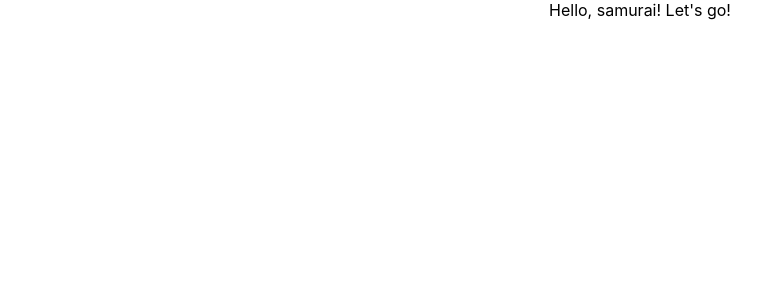
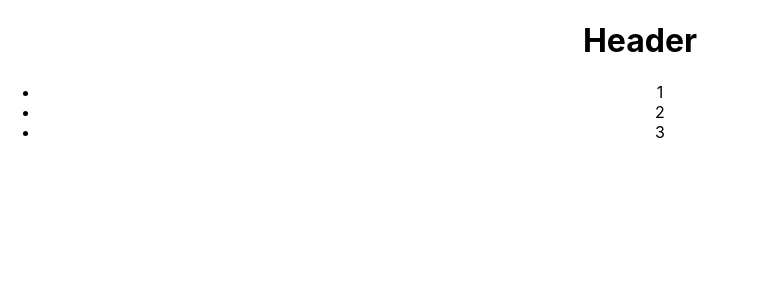
Before and after one commit to dariametelitsa/social-network, a React (Create React App) app: page / in a window 1280 px wide. Shown: the top 300 px of the page, without its empty margins (0-770 px from the left). Built offline with nearby package versions, Linux system fonts and the light colour scheme.

Commit message:
tested connections

```diff
--- a/src/App.tsx
+++ b/src/App.tsx
@@ -1,10 +1,17 @@
 import React from 'react';
 import './App.css';
+import { Header } from "./components/header/Header";
 
-function App() {
+function App():JSX.Element {
   return (
     <div className="App">
-     Hello, samurai! Let's go!
+     <Header>
+         <ul>
+             <li>1</li>
+             <li>2</li>
+             <li>3</li>
+         </ul>
+     </Header>
     </div>
   );
 }
--- /dev/null
+++ b/src/components/header/Header.tsx
@@ -0,0 +1,10 @@
+import React from 'react';
+
+export const Header:React.FC = ({children}) => {
+    return (
+        <div>
+            <h1>Header</h1>
+            {children}
+        </div>
+    );
+};
```
